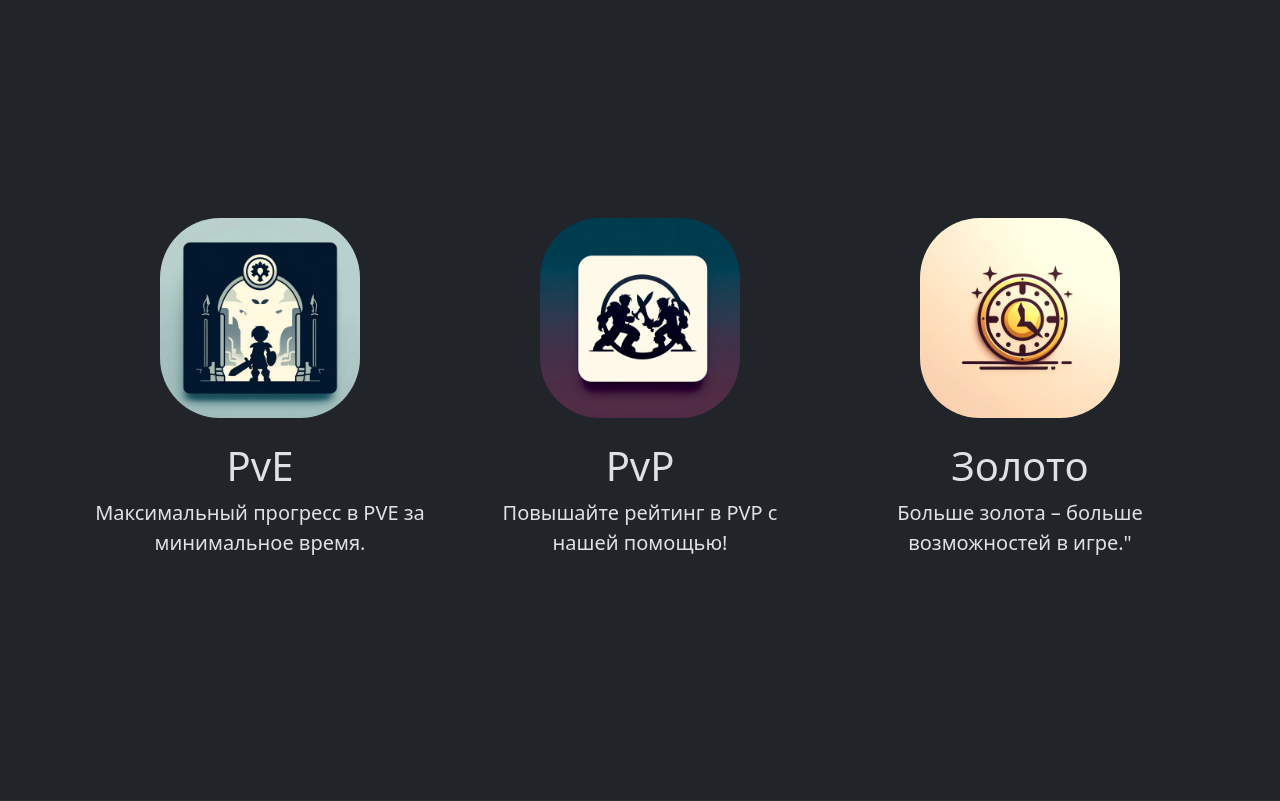
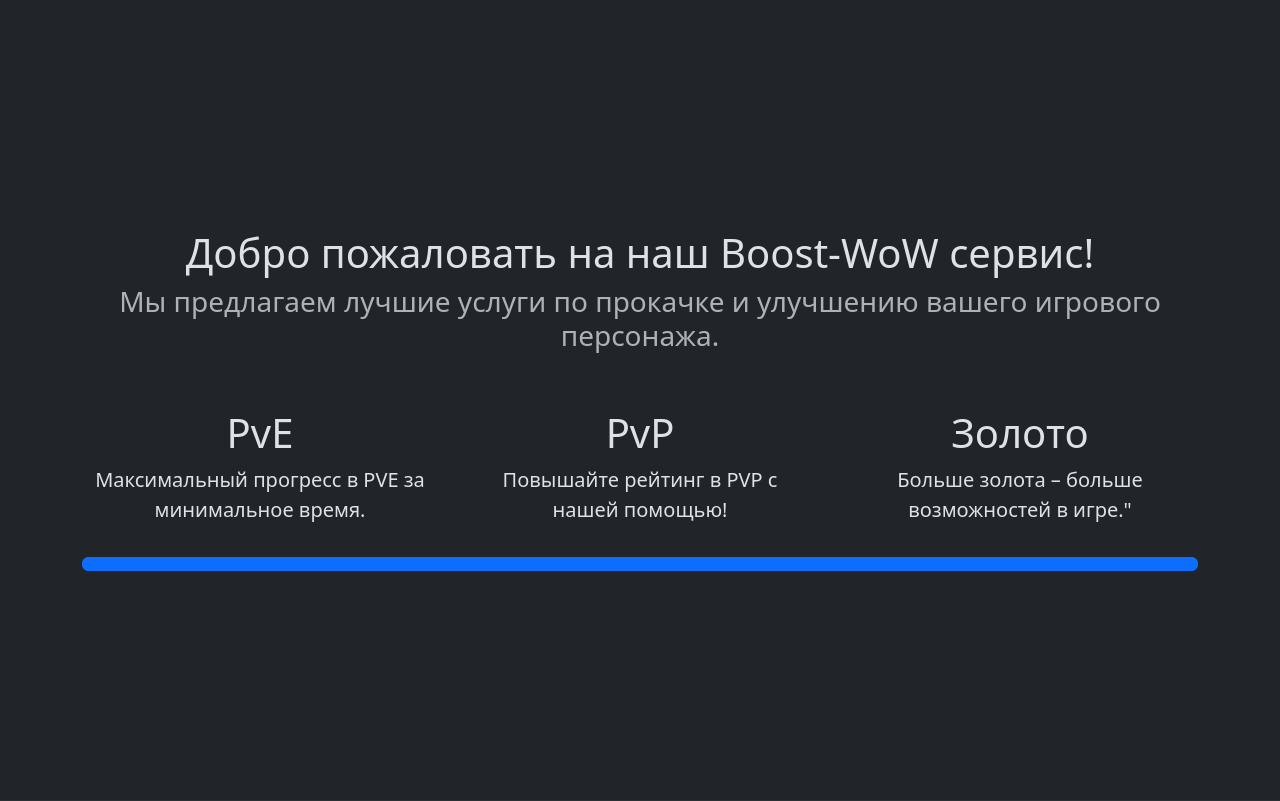
Before and after one commit to sashek06/shop, a PHP site: page / in a window 1280 px wide. Shown: the part 56-857 px from the top of the page. Run offline with PHP 8.4, Linux system fonts and the light colour scheme; data comes from the database, SQL or seed files in the repository.

Commit message:
index fix

```diff
--- a/index.php
+++ b/index.php
@@ -22,25 +22,22 @@
 
 <section class="main d-flex flex-column justify-content-center" style="min-height: 100vh;">
 <div class="container">
-    <div class="row">
+    <div class="title h1 text-center">Добро пожаловать на наш Boost-WoW сервис!</div>
+    <div class="title h3 text-body-secondary text-center mt-2 mb-5">Мы предлагаем лучшие услуги по прокачке и улучшению вашего игрового персонажа.</div>
+    <div class="row justify-content-center">
         <div class="col-md-4">
             <div class="px-2 py-2 text-center main__card" style="transition: transform 0.5s ease-in-out; transform-origin: center top;">
                 <a href="gear.php" class="text-decoration-none text-body" style="display: inline-block;">
-                    <img class="d-block mx-auto mb-4" src="images/raids.webp" alt="Снаряжение" width="200" height="200" style="border-radius: 30%;">
+                    <!-- <img class="d-block mx-auto mb-4" src="images/raids.webp" alt="Снаряжение" width="200" height="200" style="border-radius: 30%;"> -->
                     <h1 class="display-6">PvE</h1>
                     <p class="lead mb-4">Максимальный прогресс в PVE за минимальное время.</p>
                 </a>
             </div>
-            <style>
-                .main__card:hover {
-                    transform: translateY(-10px) scale(1.1);
-                }
-            </style>
         </div>
         <div class="col-md-4">
             <div class="px-2 py-2 text-center main__card" style="transition: transform 0.5s ease-in-out; transform-origin: center top;">
                 <a href="rep.php" class="text-decoration-none text-body">
-                    <img class="d-block mx-auto mb-4" src="images/pvp.webp" alt="Репутация" width="200" height="200" style="border-radius: 30%;">
+                    <!-- <img class="d-block mx-auto mb-4" src="images/pvp.webp" alt="Репутация" width="200" height="200" style="border-radius: 30%;"> -->
                     <h1 class="display-6">PvP</h1>
                     <p class="lead mb-4">Повышайте рейтинг в PVP с нашей помощью!</p>
                 </a>
@@ -49,11 +46,22 @@
         <div class="col-md-4">
             <div class="px-2 py-2 text-center main__card" style="transition: transform 0.5s ease-in-out; transform-origin: center top;">
                 <a href="achiv.php" class="text-decoration-none text-body">
-                    <img class="d-block mx-auto mb-4" src="images/gold.webp" alt="Достижения" width="200" height="200" style="border-radius: 30%;">
+                    <!-- <img class="d-block mx-auto mb-4" src="images/gold.webp" alt="Достижения" width="200" height="200" style="border-radius: 30%;"> -->
                     <h1 class="display-6">Золото</h1>
                     <p class="lead mb-4">Больше золота – больше возможностей в игре."</p>
                 </a>
             </div>
+        </div>
+        <div class="btn-group" role="group" aria-label="Basic example">
+            <button type="button" class="btn btn-primary">
+
+            </button>
+            <button type="button" class="btn btn-primary">
+
+            </button>
+            <button type="button" class="btn btn-primary">
+
+            </button>
         </div>
     </div>
 </div>
```
